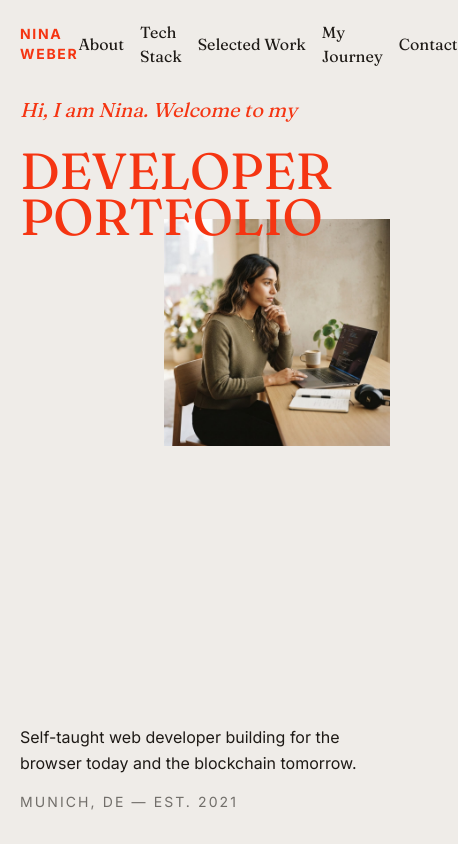
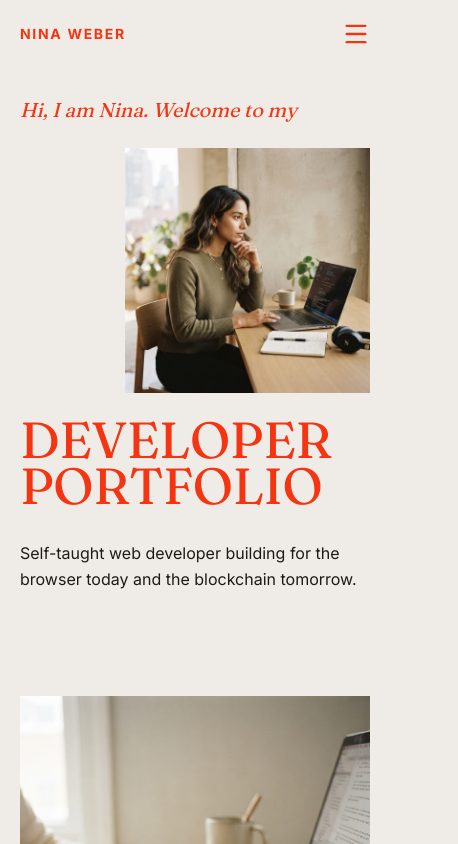
Before and after one commit to ninagw/nina-weber-portfolio, a Next.js app: page / in a window 390 px wide. Shown: the top 844 px of the page, 458 px wide, since content can reach past the window. Built offline with nearby package versions, Linux system fonts and the light colour scheme.

Commit message:
Add mobile responsive view and update color codes

```diff
--- a/app/globals.css
+++ b/app/globals.css
@@ -9,6 +9,9 @@
   --font-serif: var(--font-fraunces), ui-serif, Georgia, serif;
   --color-accent-vermilion: var(--accent-vermilion);
   --color-ink: var(--ink);
+  --lightAccent-hsl: 0, 0%, 89.41%;
+  --background-light-grey: #E4E4E4;
+
   --color-sidebar-ring: var(--sidebar-ring);
   --color-sidebar-border: var(--sidebar-border);
   --color-sidebar-accent-foreground: var(--sidebar-accent-foreground);
@@ -53,76 +56,76 @@
   color-scheme: light;
   --font-inter: "Inter";
   --font-fraunces: "Fraunces";
-  /* Warm light-gray canvas + vivid vermilion accent (Quinn Fluid editorial) */
-  --background: oklch(0.945 0.006 80);
-  --foreground: oklch(0.22 0.01 60);
-  --accent-vermilion: oklch(0.63 0.23 32);
-  --ink: oklch(0.22 0.01 60);
-  --card: oklch(0.965 0.005 80);
-  --card-foreground: oklch(0.22 0.01 60);
-  --popover: oklch(0.965 0.005 80);
-  --popover-foreground: oklch(0.22 0.01 60);
-  --primary: oklch(0.63 0.23 32);
-  --primary-foreground: oklch(0.98 0.005 80);
-  --secondary: oklch(0.9 0.008 80);
-  --secondary-foreground: oklch(0.22 0.01 60);
-  --muted: oklch(0.9 0.008 80);
-  --muted-foreground: oklch(0.5 0.012 60);
-  --accent: oklch(0.63 0.23 32);
-  --accent-foreground: oklch(0.98 0.005 80);
-  --destructive: oklch(0.577 0.245 27.325);
-  --border: oklch(0.86 0.008 70);
-  --input: oklch(0.86 0.008 70);
-  --ring: oklch(0.63 0.23 32);
-  --chart-1: oklch(0.87 0 0);
-  --chart-2: oklch(0.556 0 0);
-  --chart-3: oklch(0.439 0 0);
-  --chart-4: oklch(0.371 0 0);
-  --chart-5: oklch(0.269 0 0);
+  /* Warm light-gray canvas + vivid vermilion accent */
+  --background: #efece8;
+  --foreground: #1e1a16;
+  --accent-vermilion: #f53512;
+  --ink: #1e1a16;
+  --card: #f5f3f0;
+  --card-foreground: #1e1a16;
+  --popover: #f5f3f0;
+  --popover-foreground: #1e1a16;
+  --primary: #f53512;
+  --primary-foreground: #faf8f5;
+  --secondary: #e1ddd8;
+  --secondary-foreground: #1e1a16;
+  --muted: #e1ddd8;
+  --muted-foreground: #69625d;
+  --accent: #f53512;
+  --accent-foreground: #faf8f5;
+  --destructive: #e7000b;
+  --border: #d4d0cb;
+  --input: #d4d0cb;
+  --ring: #f53512;
+  --chart-1: #d4d4d4;
+  --chart-2: #737373;
+  --chart-3: #525252;
+  --chart-4: #404040;
+  --chart-5: #262626;
   --radius: 0.625rem;
-  --sidebar: oklch(0.985 0 0);
-  --sidebar-foreground: oklch(0.145 0 0);
-  --sidebar-primary: oklch(0.205 0 0);
-  --sidebar-primary-foreground: oklch(0.985 0 0);
-  --sidebar-accent: oklch(0.97 0 0);
-  --sidebar-accent-foreground: oklch(0.205 0 0);
-  --sidebar-border: oklch(0.922 0 0);
-  --sidebar-ring: oklch(0.708 0 0);
+  --sidebar: #fafafa;
+  --sidebar-foreground: #0a0a0a;
+  --sidebar-primary: #171717;
+  --sidebar-primary-foreground: #fafafa;
+  --sidebar-accent: #f5f5f5;
+  --sidebar-accent-foreground: #171717;
+  --sidebar-border: #e5e5e5;
+  --sidebar-ring: #a1a1a1;
 }
 
 .dark {
   color-scheme: dark;
-  --background: oklch(0.145 0 0);
-  --foreground: oklch(0.985 0 0);
-  --card: oklch(0.205 0 0);
-  --card-foreground: oklch(0.985 0 0);
-  --popover: oklch(0.205 0 0);
-  --popover-foreground: oklch(0.985 0 0);
-  --primary: oklch(0.922 0 0);
-  --primary-foreground: oklch(0.205 0 0);
-  --secondary: oklch(0.269 0 0);
-  --secondary-foreground: oklch(0.985 0 0);
-  --muted: oklch(0.269 0 0);
-  --muted-foreground: oklch(0.708 0 0);
-  --accent: oklch(0.269 0 0);
-  --accent-foreground: oklch(0.985 0 0);
-  --destructive: oklch(0.704 0.191 22.216);
-  --border: oklch(1 0 0 / 10%);
-  --input: oklch(1 0 0 / 15%);
-  --ring: oklch(0.556 0 0);
-  --chart-1: oklch(0.87 0 0);
-  --chart-2: oklch(0.556 0 0);
-  --chart-3: oklch(0.439 0 0);
-  --chart-4: oklch(0.371 0 0);
-  --chart-5: oklch(0.269 0 0);
-  --sidebar: oklch(0.205 0 0);
-  --sidebar-foreground: oklch(0.985 0 0);
-  --sidebar-primary: oklch(0.488 0.243 264.376);
-  --sidebar-primary-foreground: oklch(0.985 0 0);
-  --sidebar-accent: oklch(0.269 0 0);
-  --sidebar-accent-foreground: oklch(0.985 0 0);
-  --sidebar-border: oklch(1 0 0 / 10%);
-  --sidebar-ring: oklch(0.556 0 0);
+  --background: #0a0a0a;
+  --foreground: #fafafa;
+  --card: #171717;
+  --card-foreground: #fafafa;
+  --popover: #171717;
+  --popover-foreground: #fafafa;
+  --primary: #e5e5e5;
+  --primary-foreground: #171717;
+  --secondary: #262626;
+  --secondary-foreground: #fafafa;
+  --muted: #262626;
+  --muted-foreground: #a1a1a1;
+  --accent: #262626;
+  --accent-foreground: #fafafa;
+  --destructive: #ff6467;
+  --border: #ffffff1a;
+  --input: #ffffff26;
+  --ring: #737373;
+  --chart-1: #d4d4d4;
+  --chart-2: #737373;
+  --chart-3: #525252;
+  --chart-4: #404040;
+  --chart-5: #262626;
+  --sidebar: #171717;
+  --sidebar-foreground: #fafafa;
+  --sidebar-primary: #1447e6;
+  --sidebar-primary-foreground: #fafafa;
+  --sidebar-accent: #262626;
+  --sidebar-accent-foreground: #fafafa;
+  --sidebar-border: #ffffff1a;
+  --sidebar-ring: #737373;
 }
 
 @layer base {
@@ -140,7 +143,7 @@
 
 @layer utilities {
   .display-serif {
-    font-family: var(--font-serif, ui-serif, Georgia, serif);
+    font-family: var(--font-serif, ui-serif, Georgia, serif), serif;
     font-optical-sizing: auto;
     line-height: 0.9;
     letter-spacing: -0.02em;
--- a/components/contact-footer.tsx
+++ b/components/contact-footer.tsx
@@ -2,7 +2,7 @@ export function ContactFooter() {
   return (
     <footer
       id="contact"
-      className="bg-accent-vermilion px-5 py-20 text-accent-foreground md:px-10 md:py-28"
+      className="bg-accent-vermilion px-5 py-14 text-accent-foreground md:px-10 md:py-28"
     >
       <p className="font-sans text-sm font-bold uppercase tracking-[0.15em] opacity-80">
         Contact
--- a/components/hero.tsx
+++ b/components/hero.tsx
@@ -2,14 +2,14 @@ export function Hero() {
   return (
     <section
       id="top"
-      className="relative min-h-screen overflow-hidden px-5 md:px-10"
+      className="relative overflow-hidden px-5 pb-12 md:min-h-screen md:px-10 md:pb-0"
     >
       <p className="pt-24 font-serif text-xl italic text-accent-vermilion md:pt-28 md:text-3xl">
         Hi, I am Nina. Welcome to my
       </p>
 
-      {/* Overlapping editorial image */}
-      <div className="pointer-events-none absolute right-0 top-[26%] z-0 w-[58%] max-w-[640px] md:top-[22%] md:w-[42%]">
+      {/* Editorial image — in flow on mobile, overlapping on desktop */}
+      <div className="pointer-events-none relative z-0 ml-auto mt-6 w-[70%] max-w-160 md:absolute md:right-0 md:top-[22%] md:mt-0 md:w-[42%]">
         <img
           src="/images/hero.png"
           alt="Nina working at her desk, shot in an editorial film style"
@@ -29,15 +29,15 @@ export function Hero() {
         </h1>
       </div>
 
-      {/* Bottom meta row */}
-      <div className="absolute inset-x-5 bottom-8 z-10 flex flex-col gap-4 md:inset-x-10 md:flex-row md:items-end md:justify-between">
+      {/* Meta row — in flow on mobile, pinned to bottom on desktop */}
+      <div className="relative z-10 mt-8 flex flex-col gap-4 md:absolute md:inset-x-10 md:bottom-8 md:mt-0 md:flex-row md:items-end md:justify-between">
         <p className="max-w-md font-sans text-base leading-relaxed text-ink md:text-lg">
           Self-taught web developer building for the browser today and the
           blockchain tomorrow.
         </p>
-        <p className="font-sans text-sm uppercase tracking-[0.15em] text-ink/60">
+       {/* <p className="font-sans text-sm uppercase tracking-[0.15em] text-ink/60">
           Munich, DE — Est. 2021
-        </p>
+        </p>*/}
       </div>
     </section>
   );
--- a/components/journey.tsx
+++ b/components/journey.tsx
@@ -17,7 +17,7 @@ const JOURNEY = [
 
 export function Journey() {
   return (
-    <section id="journey" className="border-t border-border px-5 py-20 md:px-10 md:py-28">
+    <section id="journey" className="border-t border-border px-5 py-14 md:px-10 md:py-28">
       <div className="flex flex-col gap-2 md:flex-row md:items-baseline md:justify-between">
         <h2 className="font-serif text-4xl italic text-accent-vermilion md:text-6xl">
           My Tech Journey
--- a/components/site-nav.tsx
+++ b/components/site-nav.tsx
@@ -1,4 +1,26 @@
+"use client";
+
+import { useEffect, useState } from "react";
+import { Menu, X } from "lucide-react";
+
+const LINKS = [
+  { href: "#about", label: "About" },
+  { href: "#techstack", label: "Tech Stack" },
+  { href: "#projects", label: "Selected Work" },
+  { href: "#journey", label: "My Journey" },
+  { href: "#contact", label: "Contact" },
+];
+
 export function SiteNav() {
+  const [open, setOpen] = useState(false);
+
+  useEffect(() => {
+    document.body.style.overflow = open ? "hidden" : "";
+    return () => {
+      document.body.style.overflow = "";
+    };
+  }, [open]);
+
   return (
     <header className="absolute inset-x-0 top-0 z-50">
       <nav className="flex items-center justify-between px-5 py-5 md:px-10 md:py-7">
@@ -8,28 +30,68 @@ export function SiteNav() {
         >
           Nina Weber
         </a>
-        <div className="flex items-center gap-4 font-serif text-base text-ink md:gap-9 md:text-2xl">
-          <a href="#about" className="transition-opacity hover:opacity-60">
-            About
-          </a>
-          <a href="#techstack" className="transition-opacity hover:opacity-60">
-            Tech Stack
-          </a>
-          <a
-            href="#projects"
-            className="whitespace-nowrap transition-opacity hover:opacity-60"
+
+        {/* Desktop links */}
+        <div className="hidden items-center font-serif text-ink md:flex md:gap-9 md:text-2xl">
+          {LINKS.map((link) => (
+            <a
+              key={link.href}
+              href={link.href}
+              className="whitespace-nowrap transition-opacity hover:opacity-60"
+            >
+              {link.label}
+            </a>
+          ))}
+        </div>
+
+        {/* Mobile hamburger button */}
+        <button
+          type="button"
+          aria-label="Open menu"
+          aria-expanded={open}
+          aria-controls="mobile-menu"
+          onClick={() => setOpen(true)}
+          className="text-accent-vermilion transition-opacity hover:opacity-60 md:hidden"
+        >
+          <Menu className="size-7" />
+        </button>
+      </nav>
+
+      {/* Mobile full-screen overlay menu */}
+      <div
+        id="mobile-menu"
+        role="dialog"
+        aria-modal="true"
+        hidden={!open}
+        className="fixed inset-0 z-50 flex flex-col bg-accent-vermilion text-accent-foreground md:hidden"
+      >
+        <div className="flex items-center justify-between px-5 py-5">
+          <span className="font-sans text-sm font-bold uppercase tracking-[0.12em]">
+            Nina Weber
+          </span>
+          <button
+            type="button"
+            aria-label="Close menu"
+            onClick={() => setOpen(false)}
+            className="transition-opacity hover:opacity-60"
           >
-            Selected Work
-            {/*<span className="hidden md:inline">Selected </span>Work*/}
-          </a>
-          <a href="#journey" className="transition-opacity hover:opacity-60">
-            My Journey
-          </a>
-          <a href="#contact" className="transition-opacity hover:opacity-60">
-            Contact
-          </a>
+            <X className="size-7" />
+          </button>
         </div>
-      </nav>
+
+        <nav className="flex flex-1 flex-col justify-center gap-6 px-5 pb-16">
+          {LINKS.map((link) => (
+            <a
+              key={link.href}
+              href={link.href}
+              onClick={() => setOpen(false)}
+              className="display-serif text-5xl transition-opacity hover:opacity-70"
+            >
+              {link.label}
+            </a>
+          ))}
+        </nav>
+      </div>
     </header>
   );
 }
--- a/components/tech-stack.tsx
+++ b/components/tech-stack.tsx
@@ -15,7 +15,7 @@ const STACK = [
 
 export function TechStack() {
   return (
-    <section id="techstack" className="border-t border-border bg-accent-vermilion px-5 py-20 text-accent-foreground md:px-10 md:py-28">
+    <section id="techstack" className="border-t border-border bg-accent-vermilion px-5 py-14 text-accent-foreground md:px-10 md:py-28">
       <div className="flex flex-col gap-2 md:flex-row md:items-baseline md:justify-between">
         <h2 className="font-sans text-sm font-bold uppercase tracking-[0.15em]">
           Tech Stack
@@ -25,7 +25,7 @@ export function TechStack() {
         </span>
       </div>
 
-      <ul className="mt-10 flex flex-wrap items-center gap-x-8 gap-y-2 md:mt-14">
+      <ul className="mt-10 flex flex-wrap items-center gap-x-5 gap-y-2 md:mt-14 md:gap-x-8">
         {STACK.map((item) => (
           <li
             key={item}
```
Also changed, not shown: components/about.tsx (+18 -18 lines), components/projects.tsx (+4 -4 lines).
